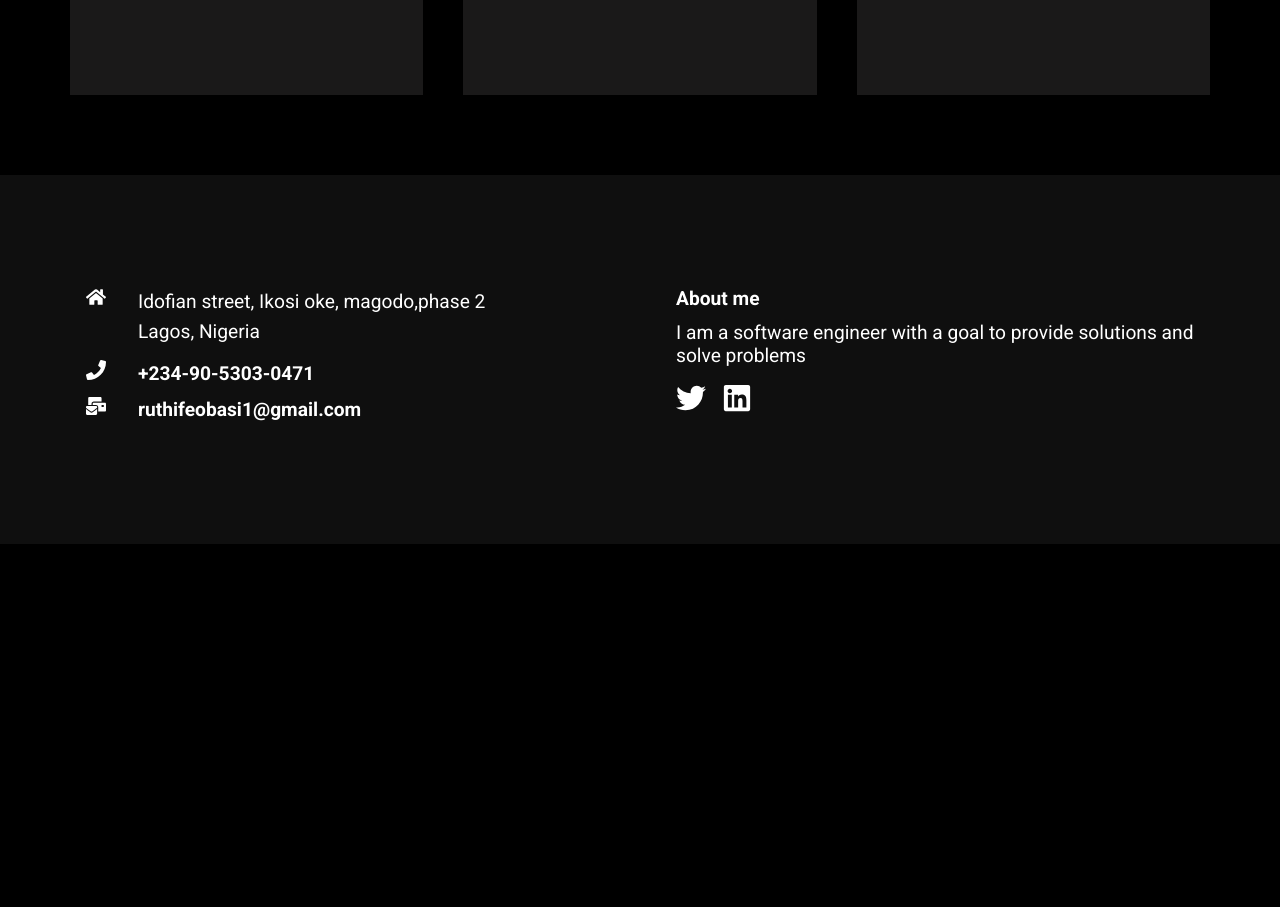
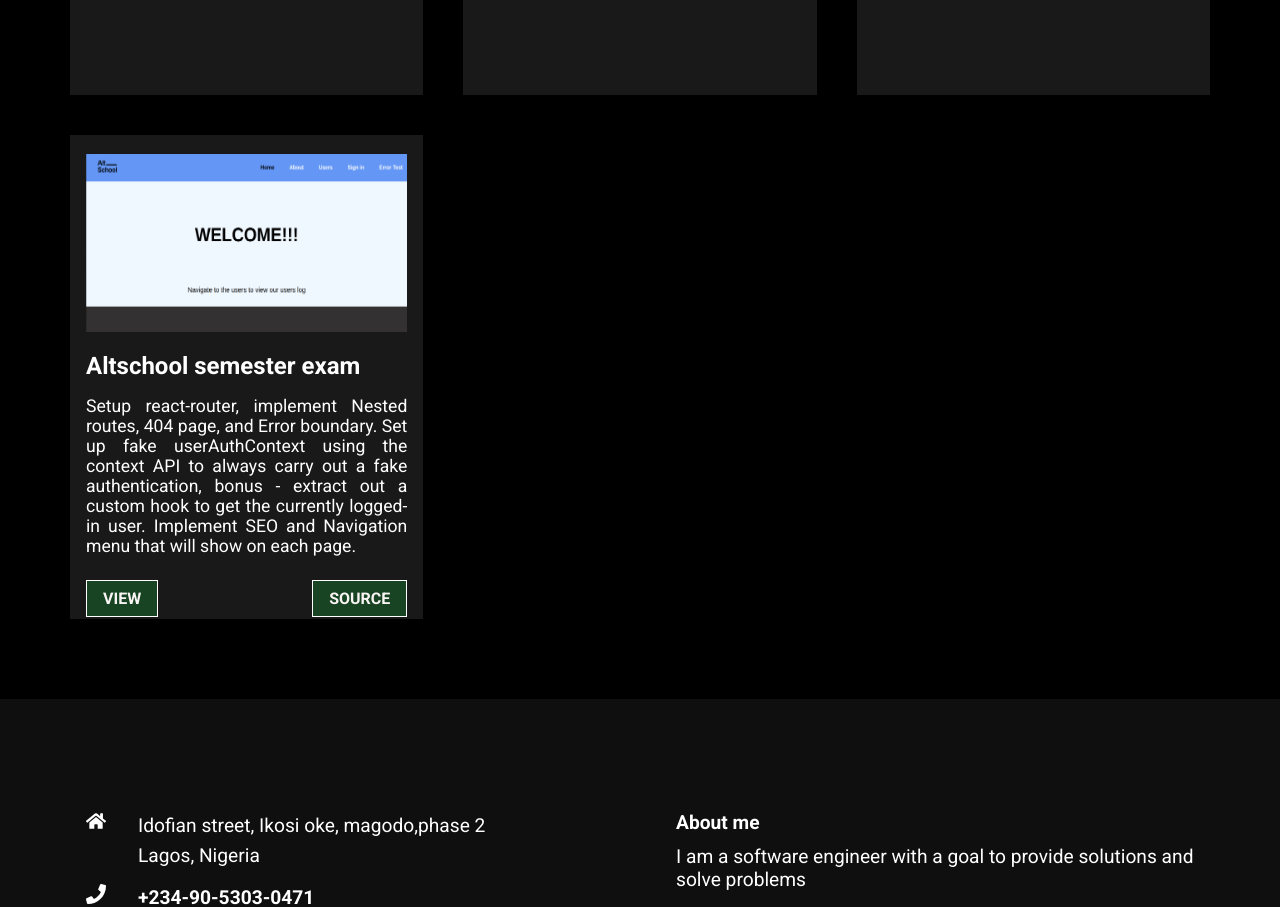
Before and after one commit to ruthietut/my-portfolio, a React (Create React App) app: page / in a window 1280 px wide. Shown: the part 1480-2387 px from the top of the page. Before the commit the page ends 2024 px from the top, so only its background shows below. Built offline with nearby package versions, Linux system fonts and the light colour scheme.

Commit message:
added new project card

```diff
--- a/src/components/AboutContent.js
+++ b/src/components/AboutContent.js
@@ -18,7 +18,7 @@ const AboutContent = () => {
         <h1>Who i am</h1>
         <p>
           I am a software engineer. I create responsive, secure website, using
-          javascript and raect.js.
+          javascript and react.js.
         </p>
         <Link to="/contact">
           <button className="btn">Contact</button>
--- a/src/components/WorkCardData.js
+++ b/src/components/WorkCardData.js
@@ -1,6 +1,7 @@
 import project1 from "../assets/project1.jpg";
 import project2 from "../assets/project2.png";
 import project3 from "../assets/project3.png";
+import project4 from "../assets/project4.png";
 const WorkCardData = [
   {
     imgsrc: project1,
@@ -23,6 +24,11 @@ const WorkCardData = [
     view: "https://ruthobasi.netlify.app/",
     Source: "https://thealtschool.com",
   },
+  {
+    imgsrc: project4,
+    title: "Altschool semester exam",
+    text: "Setup react-router, implement Nested routes, 404 page, and Error boundary. Set up fake userAuthContext using the context API to always carry out a fake authentication, bonus - extract out a custom hook to get the currently logged-in user. Implement SEO and Navigation menu that will show on each page.",
+  }
 ];
 
 export default WorkCardData;
```
Also changed, not shown: src/assets/project4.png (added).
